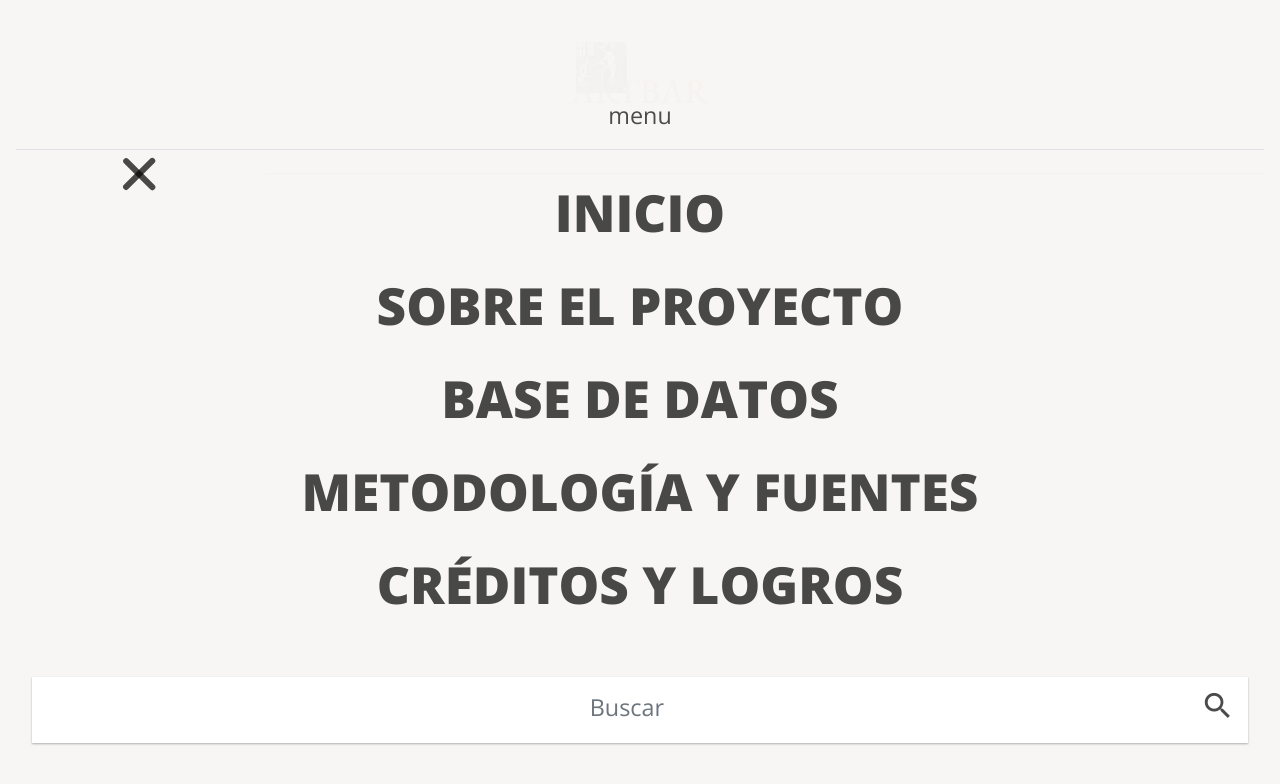
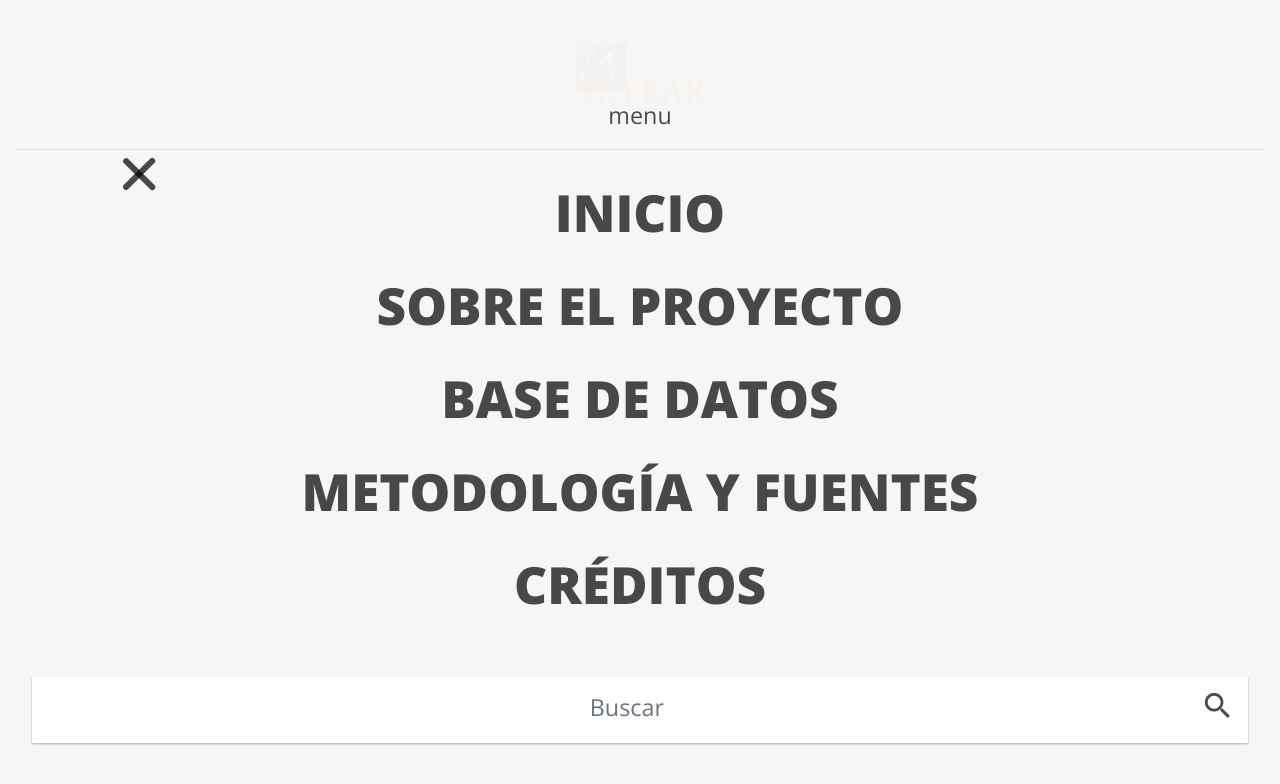
Before and after one commit to prrr17/Artbar, a plain HTML site: page base-datos.html in a window 1280 px wide. Both pictures are taken after a click on the label "Toggle navigation". Drawn offline with nearby package versions, Linux system fonts and the light colour scheme; files that its build step writes are made by us from their sources.

Commit message:
créditos (sin "logros")

```diff
--- a/base-datos.html
+++ b/base-datos.html
@@ -121,7 +121,7 @@
                   </li>
                   <li class="nav-item">
                     <a class="nav-link" href="/creditos.html" id="creditos-link"
-                      >CRÉDITOS Y LOGROS</a
+                      >CRÉDITOS</a
                     >
                   </li>
                 </ul>
```
Also changed, not shown: contacto.html (+1 -1 lines), creditos.html (+1 -1 lines), index.html (+1 -1 lines), metodologia.html (+1 -1 lines), proyecto.html (+1 -1 lines).
